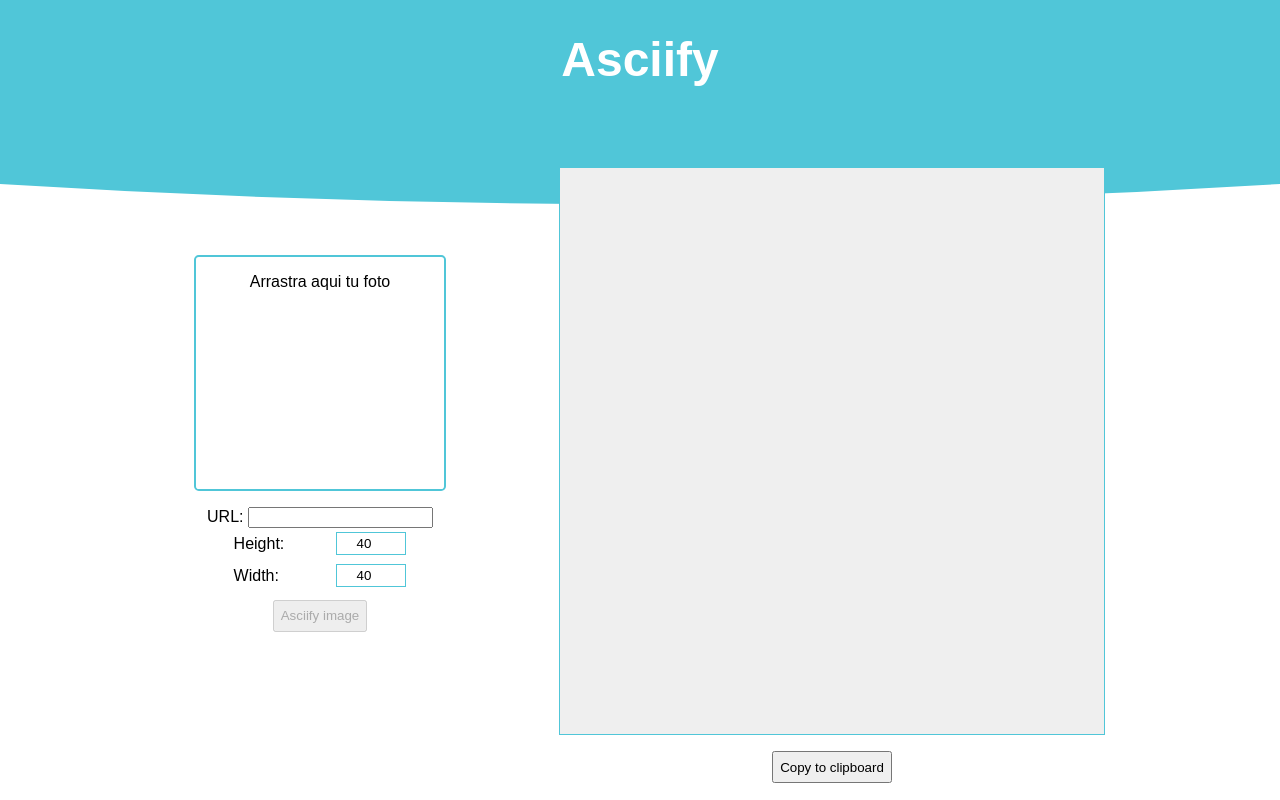
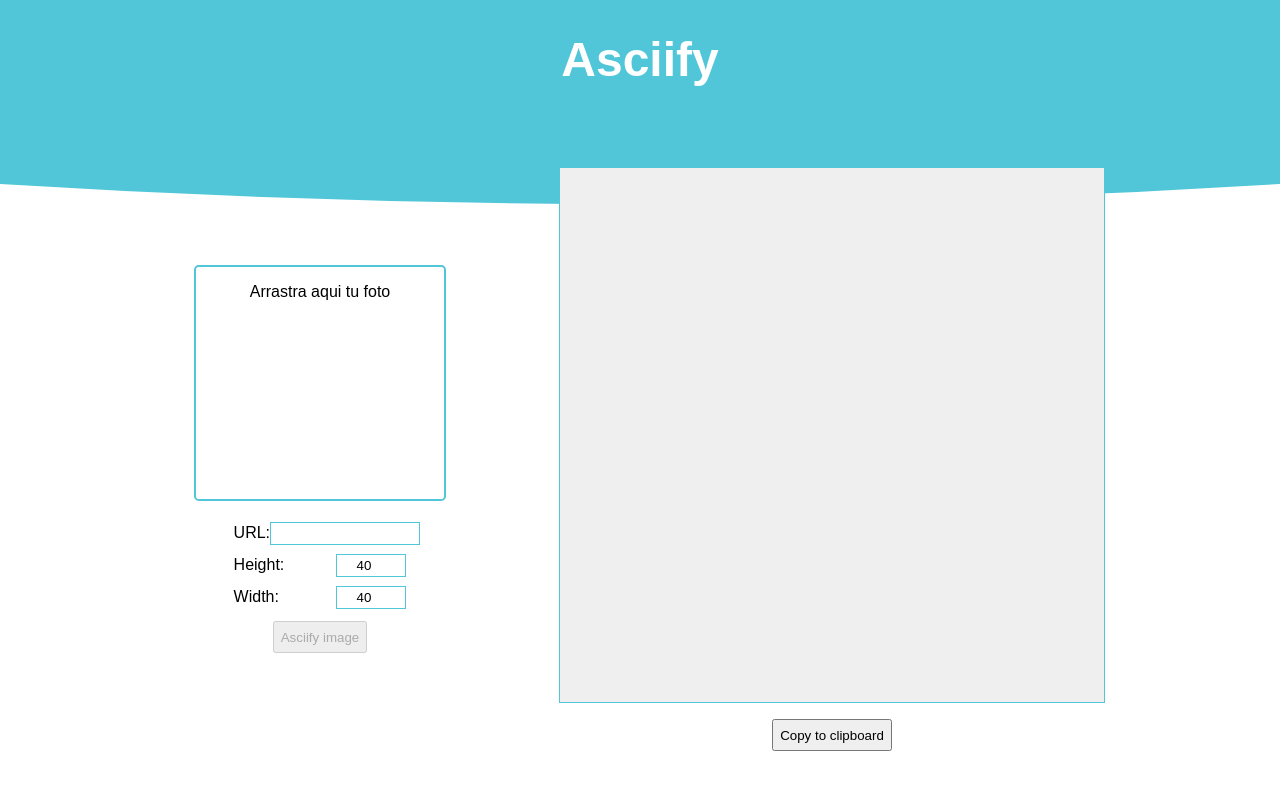
Before and after one commit to Rudycc/asciify-front, a React (Create React App) app: page / in a window 1280 px wide. Built offline with nearby package versions, Linux system fonts and the light colour scheme.

Commit message:
Style url input

```diff
--- a/src/App.css
+++ b/src/App.css
@@ -28,11 +28,11 @@
 }
 
 .drag-container {
-  padding-top: 1rem;
+  padding-top: 0.5rem;
 }
 
 .console-container {
-  padding-bottom: 1rem;
+  padding-bottom: 0.5rem;
 }
 
 .console {
@@ -90,6 +90,7 @@
   left: 0;
   z-index: -1;
 }
+
 .meassure {
   display: flex;
   justify-content: space-between;
@@ -98,11 +99,19 @@
   width: 60%;
 }
 
-.meassure > input[type=number] {
+.meassure > input[type=number],
+.meassure > input[type=text]  {
   border: solid #50c6d8 0.1vw;
-  width: 4rem;
   min-height: 1.2rem;
   text-align: center;
+}
+
+.meassure > input[type=number] {
+  width: 4rem;
+}
+
+.meassure > input[type=text] {
+  width: 9rem;
 }
 
 .meassure:last-of-type {
@@ -122,6 +131,7 @@
 
   .drag-container,
   .console-container {
+    padding: 3rem;
     box-sizing: border-box;
   }
 
--- a/src/App.js
+++ b/src/App.js
@@ -113,7 +113,7 @@ class App extends Component {
             </Dropzone>: null}
             {!this.state.image?
             this.state.sending?<span> Espera un poco </span>:
-            <div>
+            <div className="meassure">
               <span>URL: </span>
               <input type="text" value={this.state.url} onChange={this.updateUrl} />
             </div> : null}
```
